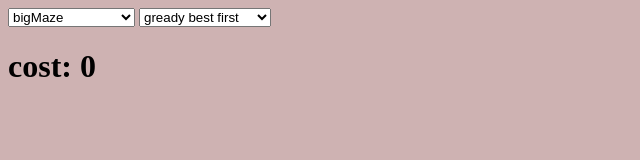
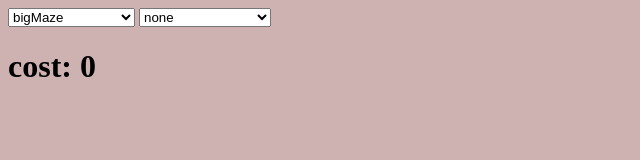
Before and after one commit to ak-seyam/Pacman-path-finder, a plain HTML site: page src/static/index.html in a window 1280 px wide. Shown: the full height of the page, 0-640 px from the left. Drawn offline with Linux system fonts and the light colour scheme.

Commit message:
add option for not drawing

```diff
--- a/src/static/index.html
+++ b/src/static/index.html
@@ -36,7 +36,8 @@
         <option value="a_star">a star</option>
         <option value="dfs">depth first</option>
         <option value="bfs">breadth first</option>
-        <option value="gfs" selected>gready best first</option>
+        <option value="gfs" >gready best first</option>
+        <option value="none" selected>none</option>
       </optgroup>
 
     </select>
```
